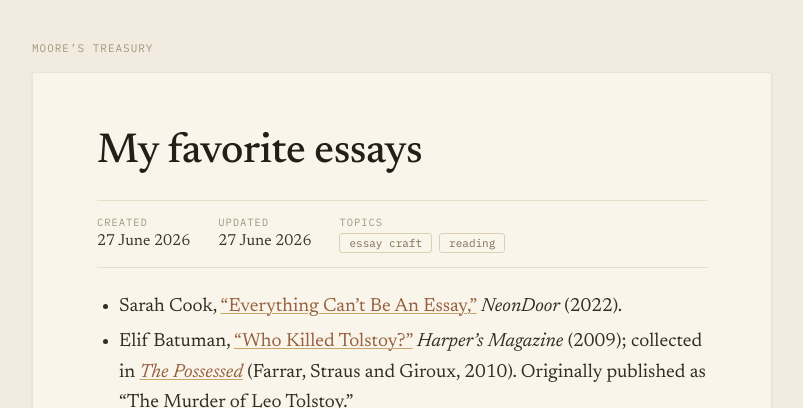
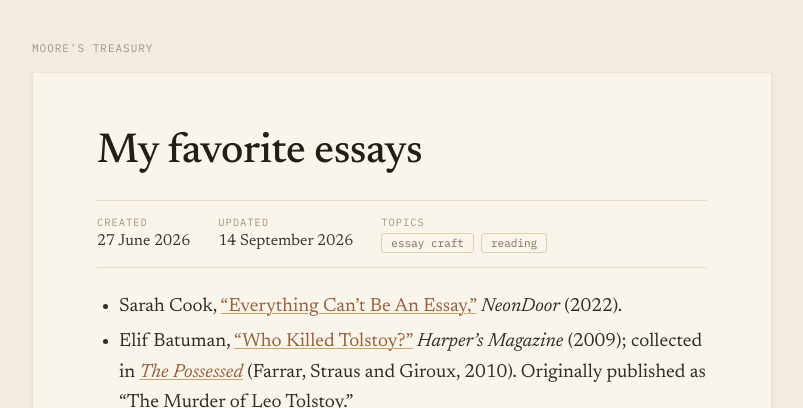
Before and after one commit to lauramoorewrites-del/treasury, a Jekyll site: the page built from _pages/my-favorite-essays.md, in a window 1280 px wide. Shown: the top 408 px of the page, without its empty margins (238-1041 px from the left). Built offline with Jekyll 4.4.1, drawn with Linux system fonts in a browser that asks for light colours.

Commit message:
Update date on my-favorite-essays
Co-Authored-By: Claude Opus 4.6 (1M context) <noreply@anthropic.com>

```diff
--- a/_pages/my-favorite-essays.md
+++ b/_pages/my-favorite-essays.md
@@ -3,7 +3,7 @@ layout: default
 id: 23
 title: "My favorite essays"
 created: "27 June 2026"
-updated: "27 June 2026"
+updated: "14 September 2026"
 topics: [essay craft, reading]
 related:
   - title: "Selected critical reviews of Zadie Smith"
```
